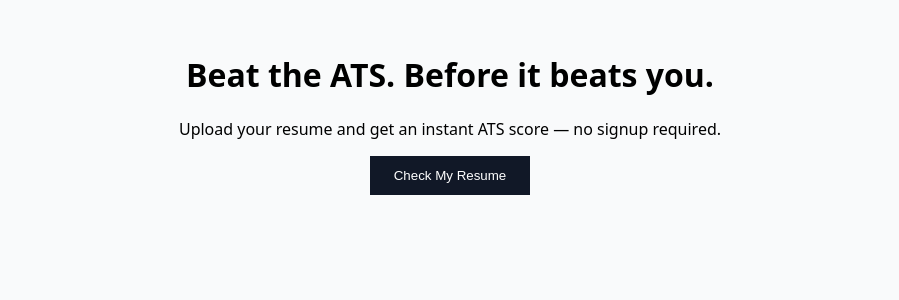
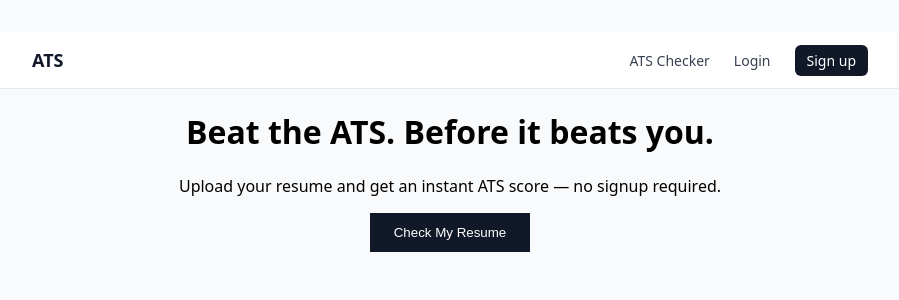
Before and after one commit to Mohd-Inzamam/ATS-Job-Tracker, a React (Vite) app in the folder client/: page / in a window 1280 px wide. Shown: the top 300 px of the page, without its empty margins (190-1089 px from the left). Built offline with nearby package versions, Linux system fonts and the light colour scheme.

Commit message:
Added structured Navigation system, Dashboard and Onboarding

```diff
--- a/client/src/App.jsx
+++ b/client/src/App.jsx
@@ -11,6 +11,8 @@ import ResumeCard from "./components/ResumeCard";
 import Resumes from "./pages/Resume";
 import Onboarding from "./pages/Onboarding";
 import Profile from "./pages/Profile";
+import PublicNavbar from "./components/PublicNavbar";
+import Sidebar from "./components/Sidebar";
 
 export default function App() {
   return (
@@ -20,6 +22,7 @@ export default function App() {
       <Route path="/ats/result" element={<ATSResult />} />
       <Route path="/login" element={<Login />} />
       <Route path="/signup" element={<Signup />} />
+      <Route path="/publicnav" element={<PublicNavbar />} />
 
       {/* Protected routes */}
       <Route
@@ -66,6 +69,15 @@ export default function App() {
           </ProtectedRoute>
         }
       />
+
+      <Route
+        path="/sidebar"
+        element={
+          <ProtectedRoute>
+            <Sidebar />
+          </ProtectedRoute>
+        }
+      />
     </Routes>
   );
 }
--- a/client/src/components/MetricCard.jsx
+++ b/client/src/components/MetricCard.jsx
@@ -1,8 +1,28 @@
-export default function MetricCard({ title, value }) {
+export default function MetricCard({
+  title,
+  value,
+  description,
+  loading = false,
+}) {
+  if (loading) {
+    return (
+      <div className="card metric-card">
+        <div className="skeleton skeleton-title"></div>
+        <div className="skeleton skeleton-value"></div>
+        <div className="skeleton skeleton-desc"></div>
+      </div>
+    );
+  }
+
+  const isEmpty = value === "—" || value === 0 || value === null;
+
   return (
-    <div className="card">
-      <p>{title}</p>
-      <h2>{value}</h2>
+    <div className="card metric-card">
+      <p className="metric-title">{title}</p>
+
+      <h2 className={`metric-value ${isEmpty ? "muted" : ""}`}>{value}</h2>
+
+      <p className={`metric-desc ${isEmpty ? "hint" : ""}`}>{description}</p>
     </div>
   );
 }
--- /dev/null
+++ b/client/src/components/PublicNavbar.jsx
@@ -0,0 +1,21 @@
+import { Link } from "react-router-dom";
+
+export default function PublicNavbar() {
+  return (
+    <header className="public-nav">
+      <div className="nav-inner">
+        <Link to="/" className="logo">
+          ATS
+        </Link>
+
+        <nav className="nav-links">
+          <Link to="/ats">ATS Checker</Link>
+          <Link to="/login">Login</Link>
+          <Link to="/signup" className="btn-link">
+            Sign up
+          </Link>
+        </nav>
+      </div>
+    </header>
+  );
+}
--- /dev/null
+++ b/client/src/components/Sidebar.jsx
@@ -0,0 +1,16 @@
+import { NavLink } from "react-router-dom";
+
+export default function Sidebar() {
+  return (
+    <aside className="sidebar">
+      <h3 className="sidebar-logo">ATS</h3>
+
+      <nav className="sidebar-nav">
+        <NavLink to="/dashboard">Dashboard</NavLink>
+        <NavLink to="/resumes">Resumes</NavLink>
+        <NavLink to="/applications">Applications</NavLink>
+        <NavLink to="/profile">Profile</NavLink>
+      </nav>
+    </aside>
+  );
+}
--- a/client/src/layout/DashboardLayout.jsx
+++ b/client/src/layout/DashboardLayout.jsx
@@ -1,3 +1,4 @@
+import Sidebar from "../components/Sidebar";
 import { useAuth } from "../context/AuthContext";
 
 export default function DashboardLayout({ children }) {
@@ -5,6 +6,7 @@ export default function DashboardLayout({ children }) {
 
   return (
     <div className="dashboard">
+      <Sidebar />
       <aside className="sidebar">
         <h3>ATS</h3>
         <button onClick={logout}>Logout</button>
--- a/client/src/pages/ATSResult.jsx
+++ b/client/src/pages/ATSResult.jsx
@@ -2,6 +2,7 @@ import { useLocation, useNavigate } from "react-router-dom";
 import ScoreBadge from "../components/ScoreBadge";
 import FeedbackCard from "../components/FeedbackCard";
 import PrimaryButton from "../components/PrimaryButton";
+import PublicNavbar from "../components/PublicNavbar";
 
 export default function ATSResult() {
   const { state } = useLocation();
@@ -15,6 +16,7 @@ export default function ATSResult() {
 
   return (
     <div className="container">
+      <PublicNavbar />
       <ScoreBadge score={state.atsScore} />
 
       {state.sections?.map((sec, idx) => (
--- a/client/src/pages/ATSUpload.jsx
+++ b/client/src/pages/ATSUpload.jsx
@@ -4,6 +4,7 @@ import FileUploadBox from "../components/FileUploadBox";
 import PrimaryButton from "../components/PrimaryButton";
 import LoadingSkeleton from "../components/LoadingSkeleton";
 import { checkATS } from "../api/api";
+import PublicNavbar from "../components/PublicNavbar";
 
 export default function ATSUpload() {
   const [file, setFile] = useState(null);
@@ -24,6 +25,7 @@ export default function ATSUpload() {
 
   return (
     <div className="container">
+      <PublicNavbar />
       <h2>ATS Resume Checker</h2>
       <FileUploadBox onFileSelect={setFile} />
       {loading ? <LoadingSkeleton /> : null}
--- a/client/src/pages/Dashboard.jsx
+++ b/client/src/pages/Dashboard.jsx
@@ -16,16 +16,36 @@ export default function Dashboard() {
         <MetricCard
           title="Resumes"
           value={metrics ? metrics.resumeCount : "—"}
+          description={
+            metrics && metrics.resumeCount > 0
+              ? "Total resume versions uploaded"
+              : "Upload your first resume to get started"
+          }
+          loading={!metrics}
         />
+
         <MetricCard
           title="Applications"
           value={metrics ? metrics.applicationCount : "—"}
+          description={
+            metrics && metrics.applicationCount > 0
+              ? "Jobs you've tracked so far"
+              : "Start tracking your job applications"
+          }
+          loading={!metrics}
         />
+
         <MetricCard
           title="Avg ATS Score"
           value={
             metrics && metrics.avgScore !== null ? `${metrics.avgScore}%` : "—"
           }
+          description={
+            metrics && metrics.avgScore !== null
+              ? "Average ATS score across resumes"
+              : "Analyze resumes to see your score"
+          }
+          loading={!metrics}
         />
       </div>
     </DashboardLayout>
--- a/client/src/pages/Landing.jsx
+++ b/client/src/pages/Landing.jsx
@@ -1,11 +1,13 @@
 import { useNavigate } from "react-router-dom";
 import PrimaryButton from "../components/PrimaryButton";
+import PublicNavbar from "../components/PublicNavbar";
 
 export default function Landing() {
   const navigate = useNavigate();
 
   return (
     <div className="container center">
+      <PublicNavbar />
       <h1>Beat the ATS. Before it beats you.</h1>
       <p>
         Upload your resume and get an instant ATS score — no signup required.
--- a/client/src/styles/global.css
+++ b/client/src/styles/global.css
@@ -44,6 +44,21 @@ body {
     background: #e5e7eb;
     height: 40px;
     margin: 1rem 0;
+}
+
+.skeleton-title {
+    height: 14px;
+    width: 40%;
+}
+
+.skeleton-value {
+    height: 32px;
+    width: 60%;
+}
+
+.skeleton-desc {
+    height: 14px;
+    width: 80%;
 }
 
 input {
@@ -138,3 +153,107 @@ input {
     justify-content: flex-end;
     margin-top: 24px;
 }
+
+.metric-card {
+    display: flex;
+    flex-direction: column;
+    gap: 10px;
+    transition: transform 0.15s ease, box-shadow 0.15s ease;
+}
+
+.metric-card:hover {
+    transform: translateY(-2px);
+    box-shadow: 0 12px 30px rgba(0, 0, 0, 0.08);
+}
+
+.metric-title {
+    font-size: 13px;
+    color: #6b7280;
+    text-transform: uppercase;
+    letter-spacing: 0.04em;
+}
+
+.metric-value {
+    font-size: 28px;
+    font-weight: 600;
+    color: #111827;
+}
+
+.metric-value.muted {
+    color: #9ca3af;
+}
+
+.metric-desc {
+    font-size: 14px;
+    color: #4b5563;
+    line-height: 1.4;
+}
+
+.metric-desc.hint {
+    color: #6b7280;
+}
+
+.public-nav {
+    background: white;
+    border-bottom: 1px solid #e5e7eb;
+}
+
+.nav-inner {
+    max-width: 1100px;
+    margin: auto;
+    padding: 1rem 2rem;
+    display: flex;
+    justify-content: space-between;
+    align-items: center;
+}
+
+.logo {
+    font-weight: 700;
+    font-size: 18px;
+    color: #111827;
+    text-decoration: none;
+}
+
+.nav-links a {
+    margin-left: 1.5rem;
+    text-decoration: none;
+    font-size: 14px;
+    color: #374151;
+}
+
+.btn-link {
+    background: #111827;
+    color: white !important;
+    padding: 6px 12px;
+    border-radius: 6px;
+}
+
+.dashboard {
+    display: flex;
+    min-height: 100vh;
+}
+
+.sidebar {
+    width: 220px;
+    background: #111827;
+    color: white;
+    padding: 24px;
+}
+
+.sidebar-logo {
+    font-size: 18px;
+    margin-bottom: 32px;
+}
+
+.sidebar-nav a {
+    display: block;
+    color: #d1d5db;
+    text-decoration: none;
+    margin-bottom: 16px;
+    font-size: 14px;
+}
+
+.sidebar-nav a.active {
+    color: white;
+    font-weight: 600;
+}
```
